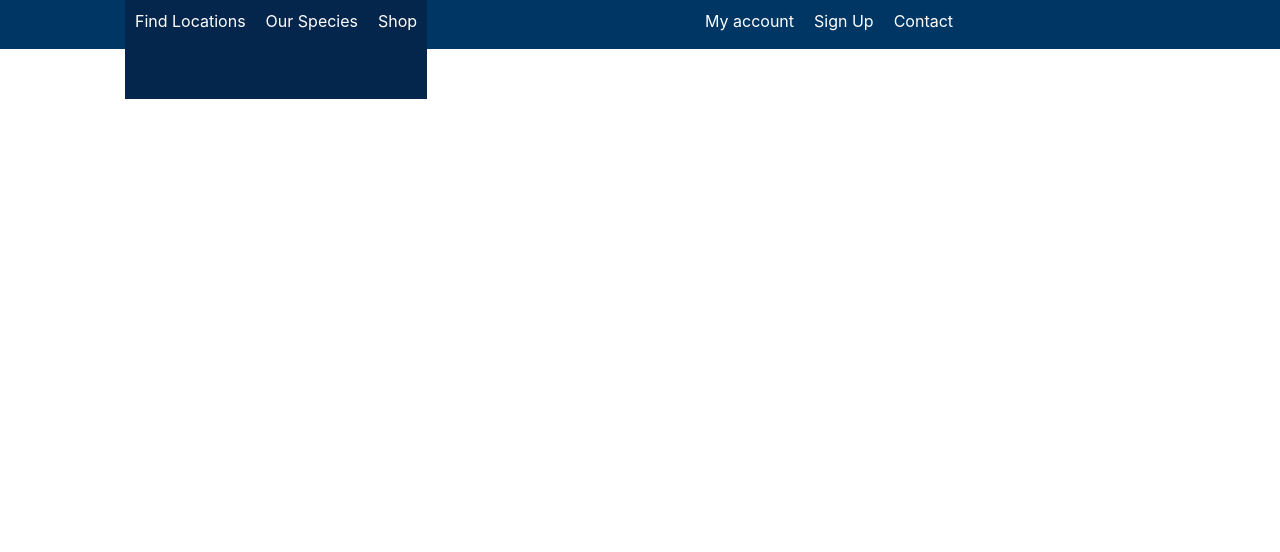
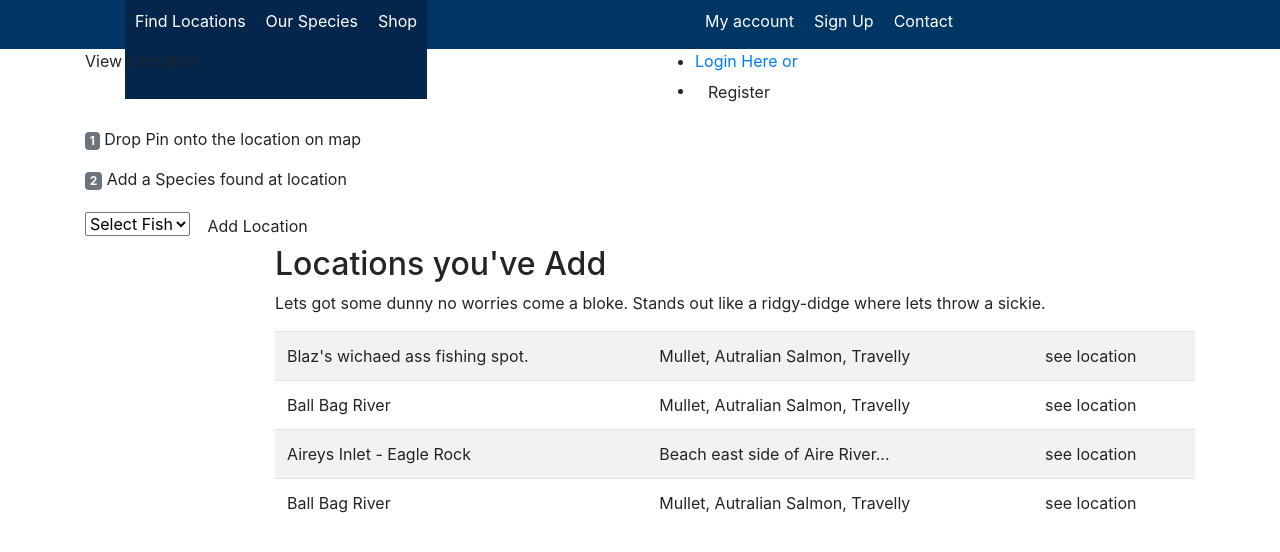
Before and after one commit to marsoins2019/D-WEB, a PHP site: page / in a window 1280 px wide. Shown: the part 75-627 px from the top of the page. Run offline with PHP 8.4, Linux system fonts and the light colour scheme.

Commit message:
Update index.php

```diff
--- a/COURS/Exercices/locations/locations-tout-genre.com/index.php
+++ b/COURS/Exercices/locations/locations-tout-genre.com/index.php
@@ -48,8 +48,99 @@
                 </div>
             </div>
         </div>
+        </nav>
+        <div class="container bCyan">
+            <div class="row">
+                <div class="col">
+                    <p>View a location</p>
+                </div>
+                <div class="col">
+                    <ul class="register">
+                        <li><a href="http://">Login Here or</a></li>
+                        <li><a href="http://" class="btn btn-green">Register</a></li>
+                    </ul>
+                </div>
+            </div>
+        </div>
+        <div class="container loc">
+            <p><span class="badge badge-secondary">1</span> Drop Pin onto the location on map</p>
+            <p><span class="badge badge-secondary">2</span> Add a Species found at location</p>
+            <form action="">
+                <select name="" id="" >
+                    <option value="">
+                        Select Fish
+                    </option>
+                </select>
+                <button class="btn btn-green">Add Location</button>
+            </form>
+        </div>
+        <div class="container content">
+            <div class="row">
+                <div class="col-2">
+                    <div class="btn-group-vertical">
+                        <button type="button" class="btn btn-cyan"><i class="fas fa-user"></i></button>
+                        <button type="button" class="btn btn-cyan"><i class="fas fa-cog"></i></button>
+                        <button type="button" class="btn btn-cyan"><i class="fas fa-star"></i></button>
+                        <button type="button" class="btn btn-cyan"><i class="fas fa-map-marker-alt"></i></button>
+                        <button type="button" class="btn btn-green"><i class="fas fa-plus"></i></button>
+                    </div>
+                </div>
+                <div class="col-10">
+                    <h2>Locations you've Add</h2>
+                    <p class="pStyl">Lets got some dunny no worries come a bloke. Stands out like a ridgy-didge where lets throw a sickie.</p>
+                    <table class="table table-striped">
+                        <tbody>
+                            <tr>
+                                <td class="strong">Blaz's wichaed ass fishing spot.</td>
+                                <td>Mullet, Autralian Salmon, Travelly</td>
+                                <td>see location <i class="far fa-comment-alt"></i></td>
+                            </tr>
+                            <tr>
+                                <td class="strong">Ball Bag River</td>
+                                <td>Mullet, Autralian Salmon, Travelly</td>
+                                <td>see location <i class="far fa-comment-alt"></i></td>
+                            </tr>
+                            <tr>
+                                <td class="strong">Aireys Inlet - Eagle Rock</td>
+                                <td>Beach east side of Aire River...</td>
+                                <td>see location <i class="far fa-comment-alt"></i></td>
+                            </tr>
+                            <tr>
+                                <td class="strong">Ball Bag River</td>
+                                <td>Mullet, Autralian Salmon, Travelly</td>
+                                <td>see location <i class="far fa-comment-alt"></i></td>
+                            </tr>
 
-      </nav>
+                        </tbody>
+                   </table>
+                </div>
+            </div>
+        </div>
+
+
+
+
+
+
+
+
+
+
+
+
+
+
+
+
+
+
+
+
+
+
+
+
+
 
 
 
```
Lines whose indentation alone changed are shown as unchanged.
